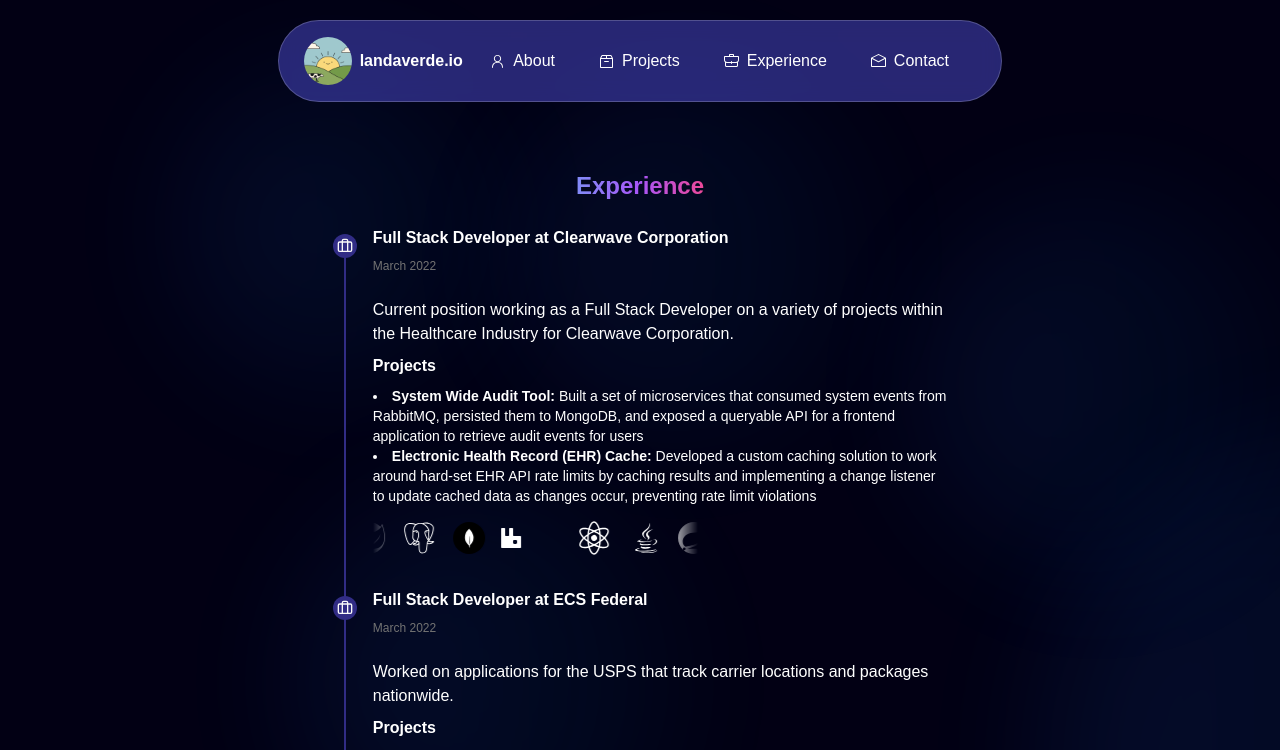
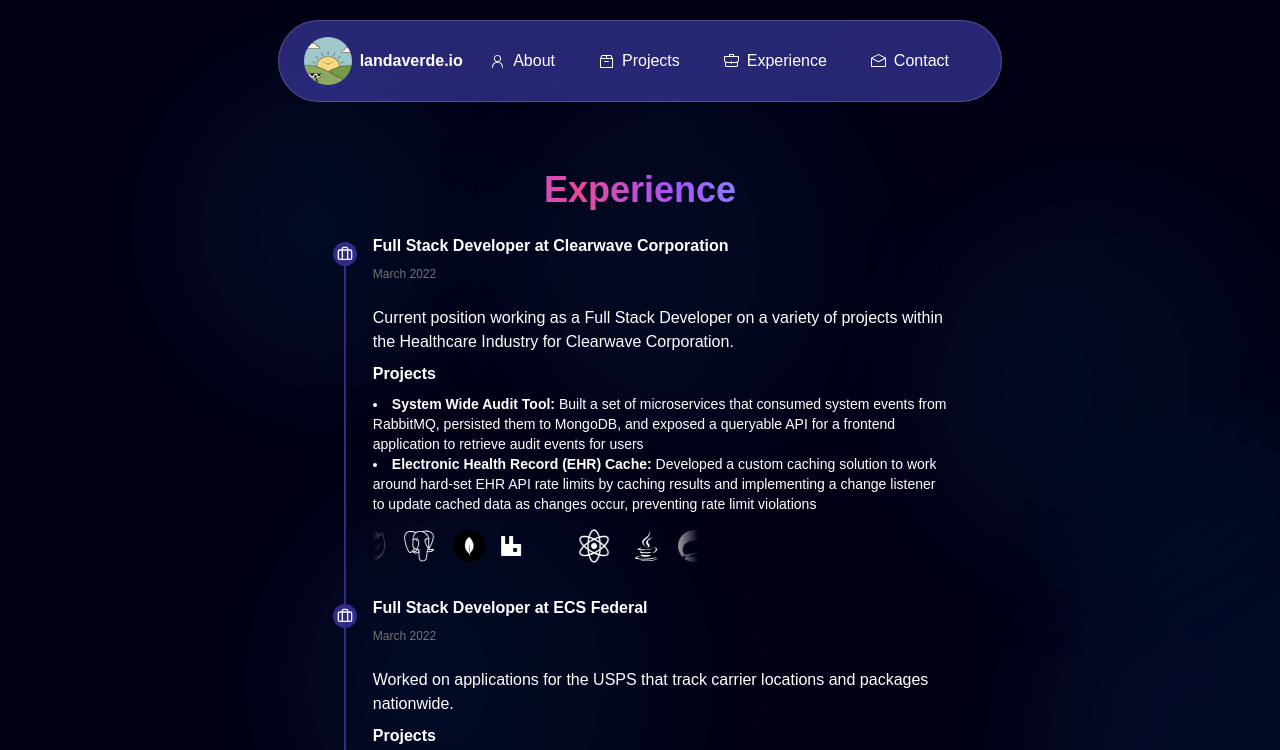
Before and after one commit to landaverdend/portfolio-site, a Next.js app: page /experience in a window 1280 px wide. Shown: the top 750 px of the page. Built offline with nearby package versions, Linux system fonts and the light colour scheme.

Commit message:
updating again

```diff
--- a/app/experience/page.tsx
+++ b/app/experience/page.tsx
@@ -24,7 +24,7 @@ export default function Experience() {
   return (
     <div className="w-screen flex flex-col items-center justify-center pt-10 pb-15 lg:pb-0">
       <div className="self-center flex flex-col items-center gap-[32px] lg:w-3/5">
-        <h1 className="text-2xl font-bold animate-gradient">Experience</h1>
+        <h1 className="text-4xl font-bold animate-gradient">Experience</h1>
 
         <div className="flex items-center justify-center ">
           <Timeline color="primary" orientation="vertical" className="w-4/5">
--- a/app/globals.css
+++ b/app/globals.css
@@ -174,7 +174,7 @@
     background-clip: text;
     -webkit-background-clip: text;
     -webkit-text-fill-color: transparent;
-    animation: gradient-shift 6s ease infinite;
+    animation: gradient-shift 10s ease infinite;
   }
 }
 
--- a/app/page.tsx
+++ b/app/page.tsx
@@ -47,7 +47,7 @@ export default function Home() {
           <p className="mx-5 lg:text-left lg:mx-auto">
             I'm a Full stack developer that likes to build end-to-end applications with modern technologies like React and
             Next.js. I'm particularly interested in Bitcoin, financial technology, and creating solutions that span the entire
-            development stack. I enjoy working across different domains and technologies.
+            development stack. I like to work across different domains and technologies.
           </p>
 
           <div className="flex flex-row items-center gap-2">
```
